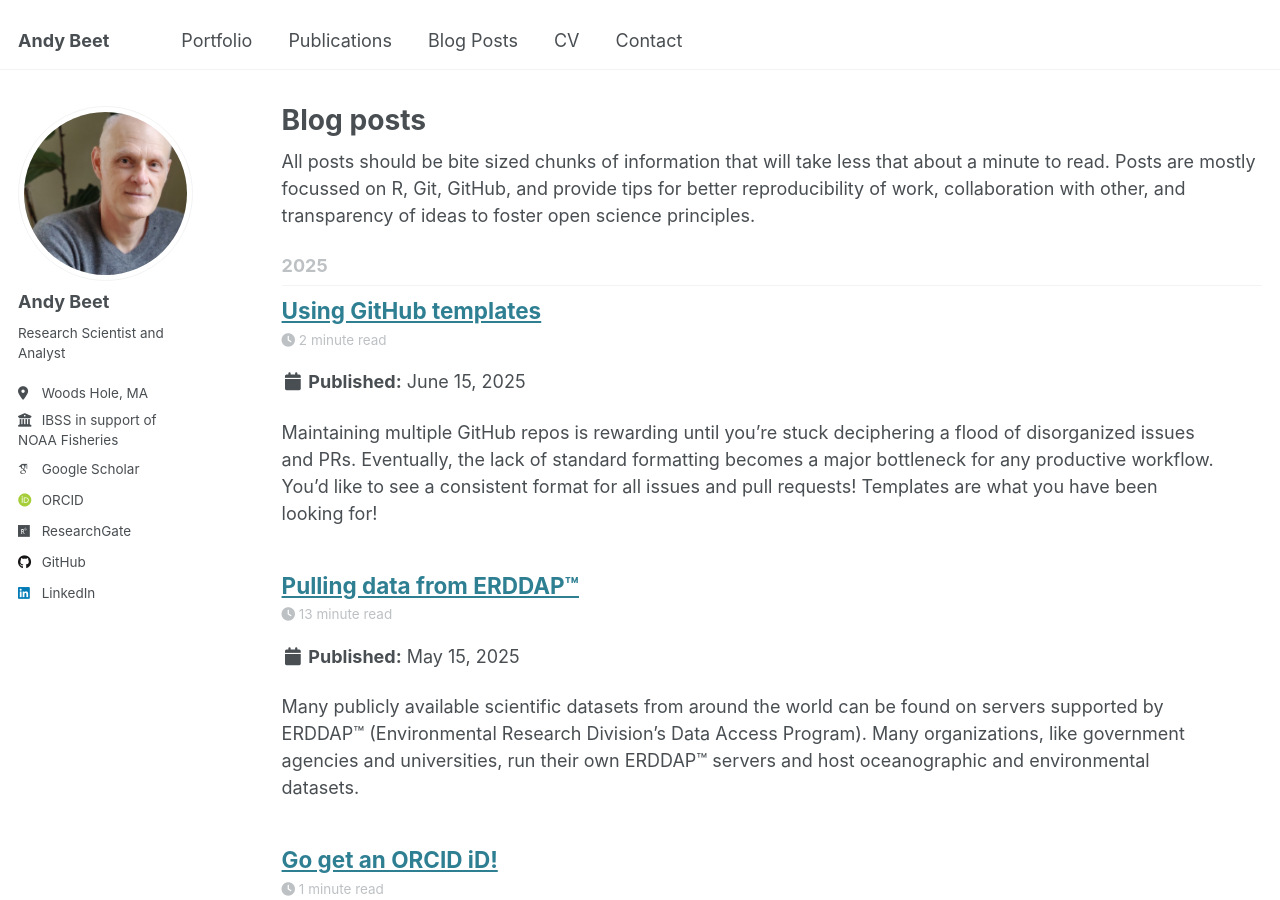
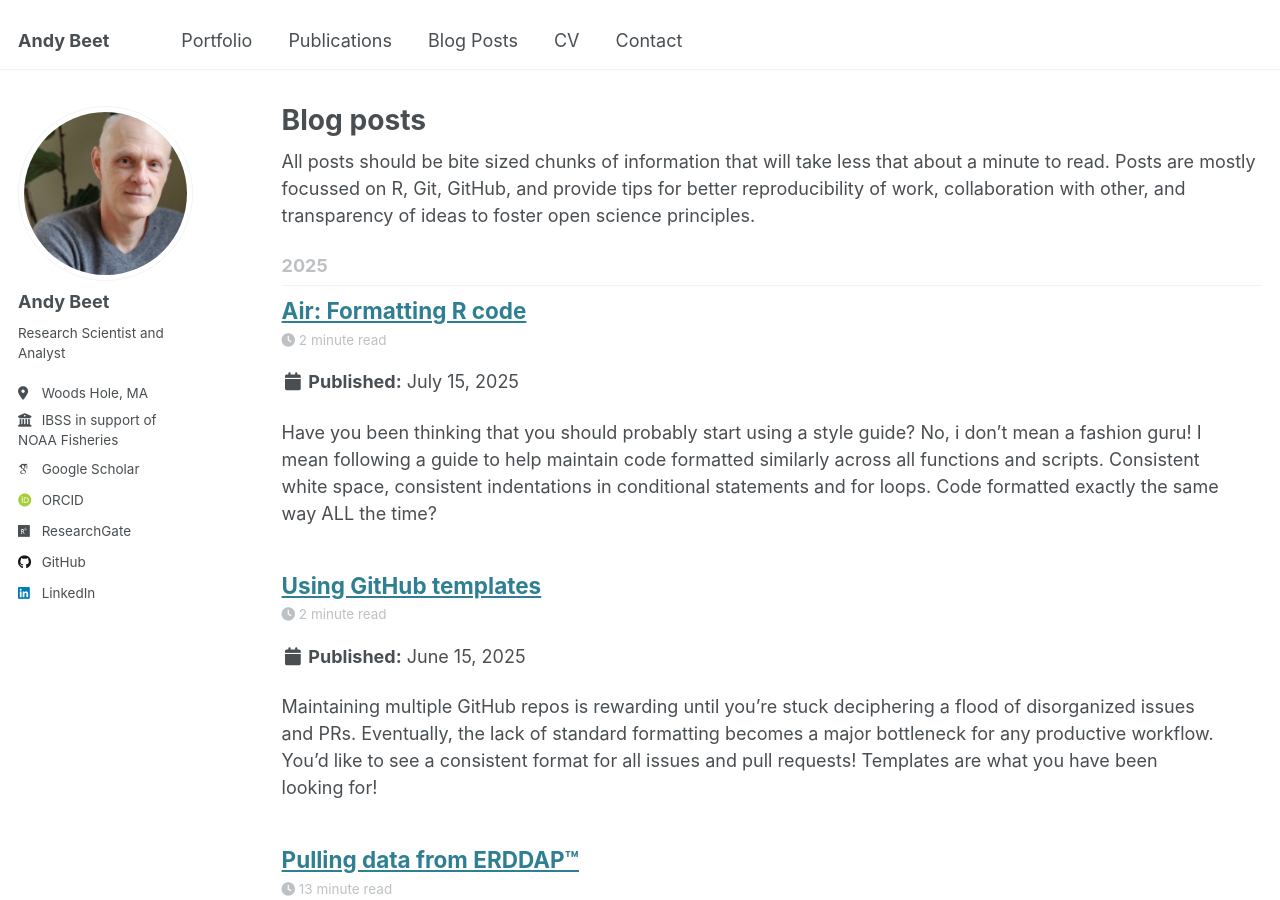
Before and after one commit to andybeet/website, a Jekyll site: the page built from _pages/year-archive.html, in a window 1280 px wide and 900 px high. Built offline with Jekyll 4.4.1, drawn with Linux system fonts in a browser that asks for light colours; some web fonts are replaced; part of the change alters nothing that is shown.

Commit message:
air formatting post

```diff
--- /dev/null
+++ b/_posts/2025-07-15-air_formatting.md
@@ -0,0 +1,34 @@
+---
+title: 'Air: Formatting R code'
+date: 2025-07-15
+permalink: /posts/2025/07/air_formatting/
+tags:
+  - R
+  - GitHub
+  - git
+---
+
+Have you been thinking that you should probably start using a style guide? No, i don't mean a fashion guru! I mean following a guide to help maintain code formatted similarly across all functions and scripts. Consistent white space, consistent indentations in conditional statements and for loops. Code formatted exactly the same way ALL the time?
+
+In R, this is pretty easy to do and it involves the use of the tool [`Air`](https://tidyverse.org/blog/2025/02/air/) created by the Posit folks. Described as "an extremely fast R formatter" it will format your code every time you hit save. Best used in conjunction with the [tidyverse style guide](https://style.tidyverse.org/)
+
+As of the time of writing: auto formatting is ONLY applied to `.r`, `.R` files. R chunks inside R-Markdown files ('rmd`) are not formatted.
+
+Note: Air is a [*layout* formatter](https://posit-dev.github.io/air/formatter.html), "ensuring that whitespace, newlines, and other punctuation conform to a set of rules and standards"
+
+### Reformatting existing code
+
+Using this tool you can reformat ALL existing code in a repo. From the terminal simply type the command `air format .`. Or if you'd prefer you can open every R file and hit save. I know which one i'll choose!
+
+### Reformatting all future code
+
+The easiest way to keep the repo formatted consistently is to include an `air.toml` file in the root directory of your repo. The file can remain empty, or you can add specific formatting you'd like in your repo. If left empty `air` will apply defaults settings. This is often a good option.
+
+The benefit of using this `air.toml` file is that anyone who contributes to your repo will automatically have their contributed code formatted as dictated by the `toml` file, rather than any specific user level settings. A no worry solution for consistent formatting of code. The only caveat is that contributors will need to have air installed too, but having the `air.toml` in the repo and indicating that air formatting is required by using a [pull request template]({{site.baseurl}}/posts/2025/06/github_templates/)), for example, this should be painless.
+
+### Reformatting code using GitHub Actions
+
+If you want to take things to the next level, you can create a GitHub action to run on all pull requests. The action will check for formatting inconsistencies and fail if formatting is required. If this is of interest see the [`air`](https://posit-dev.github.io/air/integration-github-actions.html) documentation
+
+
+Now all you need to do is worry about is coding styles, a subject we'll talk about at a later date.
```
Also changed, not shown: _posts/2025-06-15-github_templates.md (+1 -1 lines).
